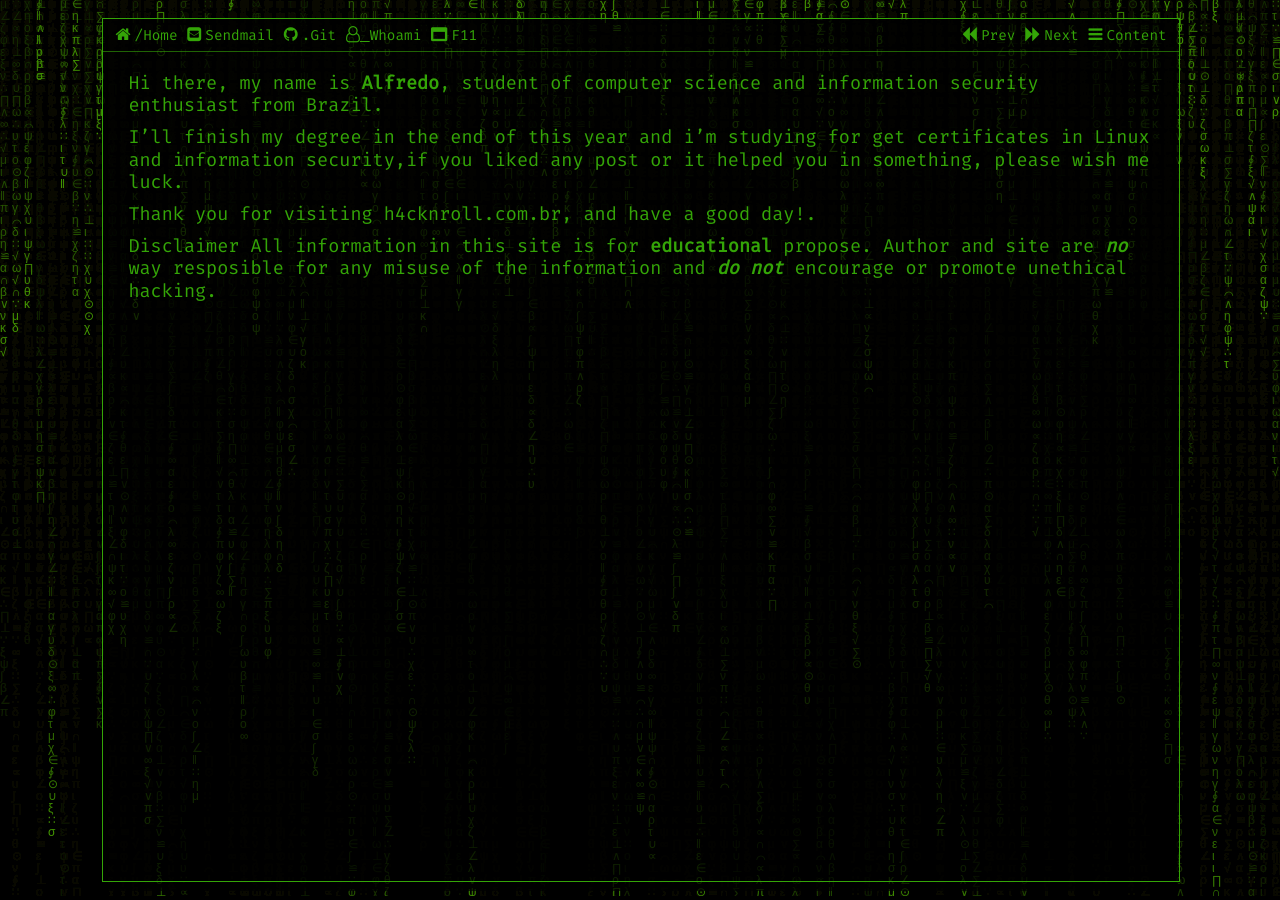
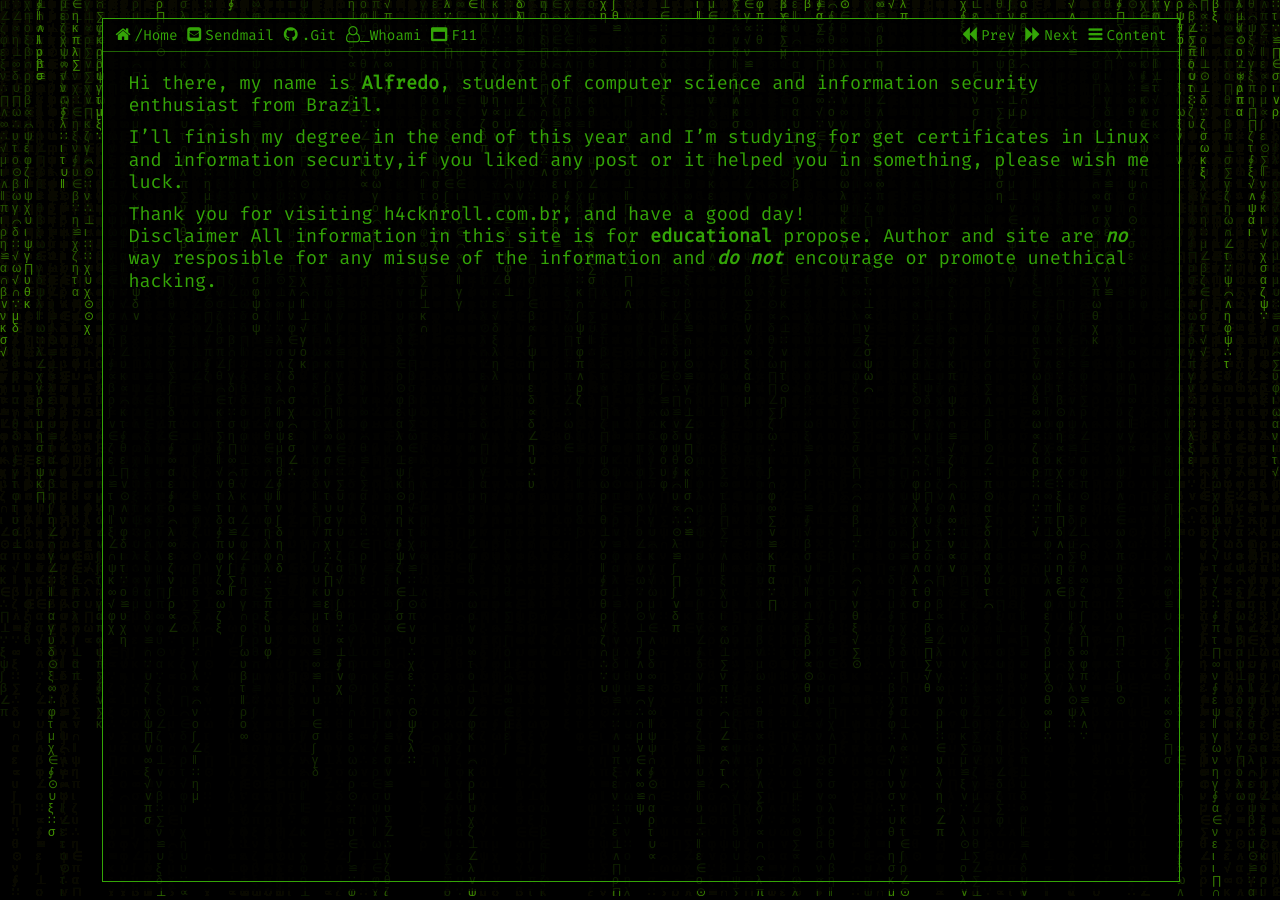
Before and after one commit to alfredoFerreiraAssis/alfredoFerreiraAssis.github.io, a Jekyll site: the page built from about.md, in a window 1280 px wide. Built offline with Jekyll 4.4.1, drawn with Linux system fonts in a browser that asks for light colours; our own code applies the rules of GitHub Pages for plain Markdown files.

```diff
--- a/about.md
+++ b/about.md
@@ -1,18 +1,8 @@
 
 Hi there, my name is __Alfredo__, student of computer science and information security enthusiast from Brazil.
 
-I'll finish my degree in the end of this year and i'm studying for get certificates in Linux and information security,if you liked any post or it helped you in something, please wish me luck.
+I'll finish my degree in the end of this year and I'm studying for get certificates in Linux and information security,if you liked any post or it helped you in something, please wish me luck.
 
-
-
-
-Thank you for visiting h4cknroll.com.br, and have a good day!.
-
-
-
-
-
-
-
+Thank you for visiting h4cknroll.com.br, and have a good day!
 Disclaimer
 All information in this site is for __educational__ propose. Author and site are ___no___ way resposible for any misuse of the information and ___do not___ encourage or promote unethical hacking.
```
